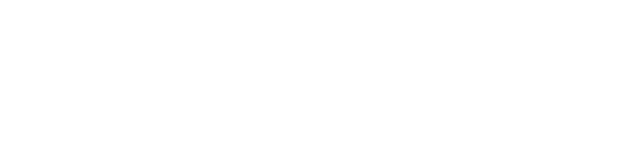
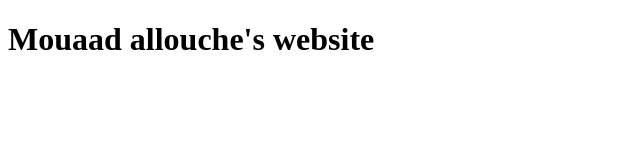
Before and after one commit to MouadAllouche/livechat, a plain HTML site: page index.html in a window 1280 px wide. Shown: the whole page, without its empty margins (0-640 px from the left). Drawn offline with Linux system fonts and the light colour scheme.

Commit message:
change title

```diff
--- a/index.html
+++ b/index.html
@@ -9,6 +9,7 @@
 
 <body>
 
+    <h1>Mouaad allouche's website</h1>
 
 
     <script src="app.js"></script>
```
